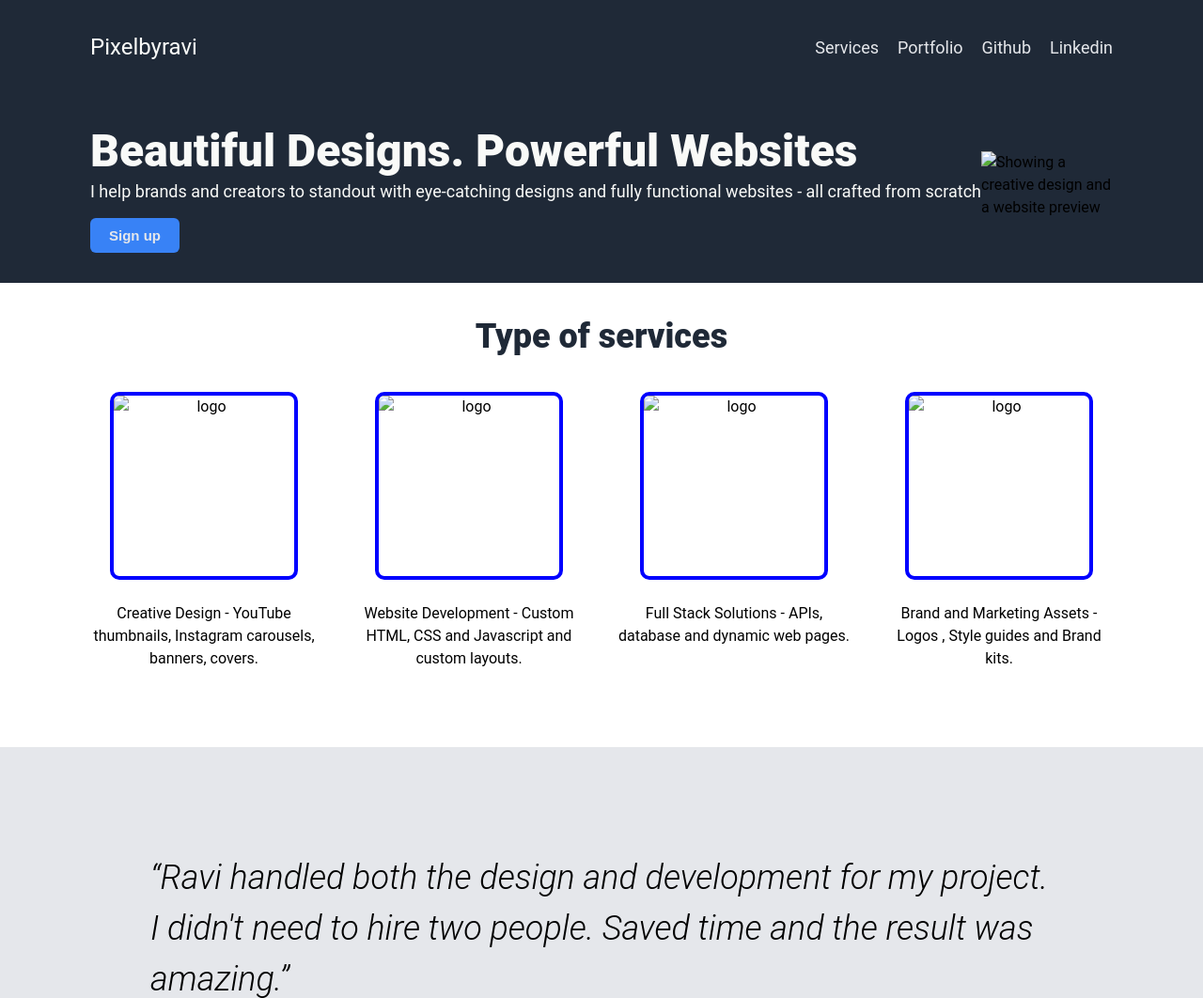
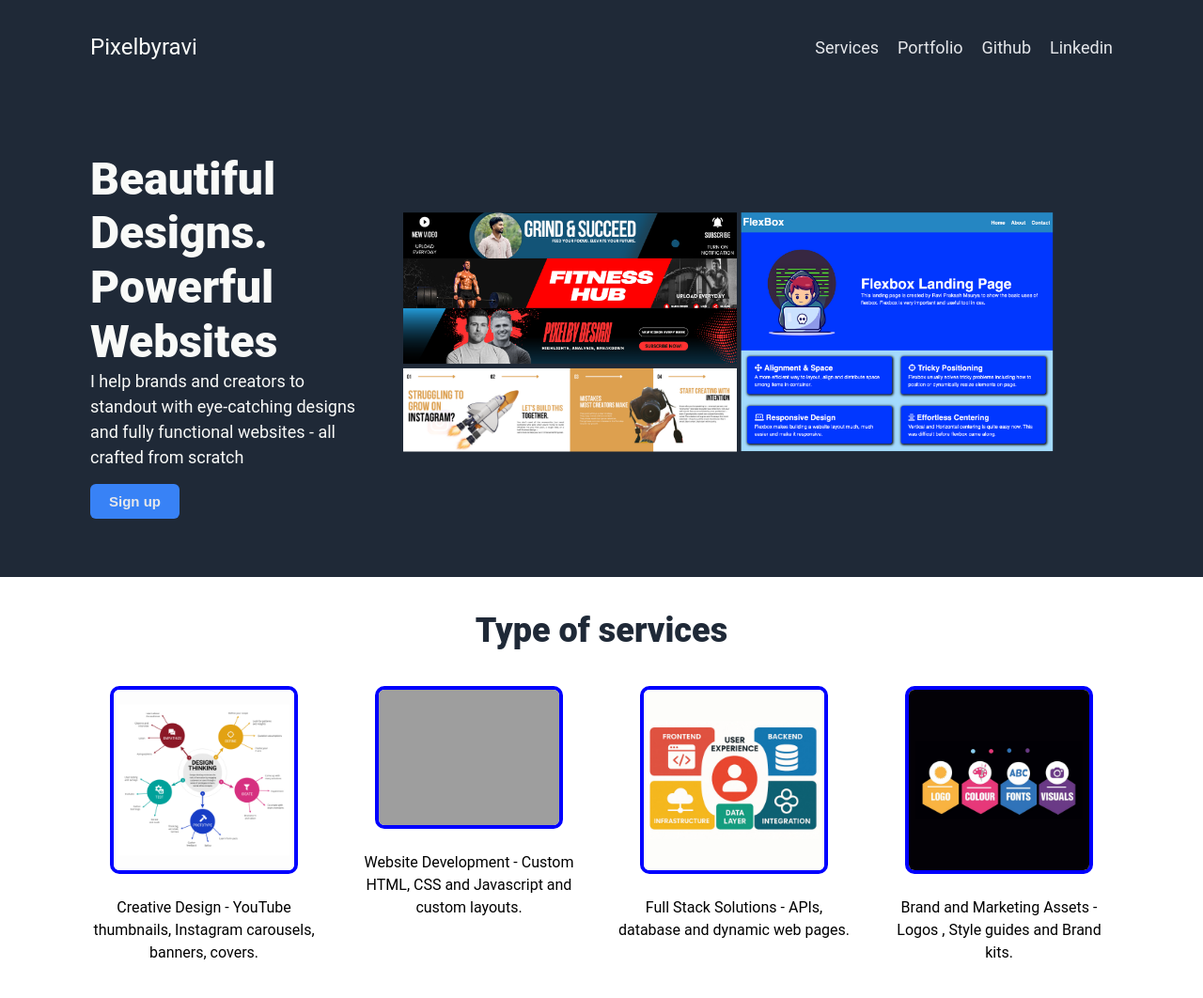
Before and after one commit to itsravimaurya/flexbox-landing-page2, a plain HTML site: page index.html in a window 1280 px wide. Shown: the top 1062 px of the page at 94% size. Drawn offline with Linux system fonts and the light colour scheme; the site is published under a folder, as on GitHub Pages, so addresses that start at the root find nothing.

Commit message:
update link type

```diff
--- a/index.html
+++ b/index.html
@@ -30,7 +30,7 @@
             <button type="button"> Sign up</button>
             </div>
             </div>
-            <img src="/images/hero.png" height="450" width="800" alt="Showing a creative design and a website preview">
+            <img src="images/hero.png" height="450" width="800" alt="Showing a creative design and a website preview">
         </div>
     </div>
 
@@ -39,16 +39,16 @@
                 <h1>Type of services</h1>
             </div>
             <div class="container-services">
-            <div class="services-card"> <img src="/images/card1.png" alt="logo" height="200"    width="200"><br>
+            <div class="services-card"> <img src="images/card1.png" alt="logo" height="200"    width="200"><br>
             <p>Creative Design - YouTube thumbnails, Instagram carousels, banners, covers.</p>
             </div>
-            <div class="services-card"><img src="/images/card2.png" height="200" width="200" alt="logo"> <br>
+            <div class="services-card"><img src="images/card2.png" height="200" width="200" alt="logo"> <br>
             <p>Website Development - Custom HTML, CSS and Javascript and custom layouts.</p>
             </div>
-            <div class="services-card"><img src="/images/card3.png" height="200" width="200" alt="logo"> <br>
+            <div class="services-card"><img src="images/card3.png" height="200" width="200" alt="logo"> <br>
             <p>Full Stack Solutions - APIs, database and dynamic web pages.</p>
             </div>
-            <div class="services-card"> <img src="/images/card4.png" height="200" width="200" alt="logo"><br>
+            <div class="services-card"> <img src="images/card4.png" height="200" width="200" alt="logo"><br>
             <p>Brand and Marketing Assets - Logos , Style guides and Brand kits.</p>
             </div>
             </div>
```
